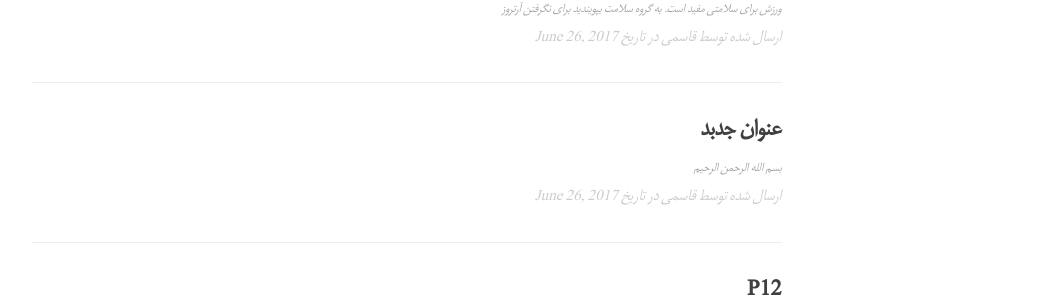
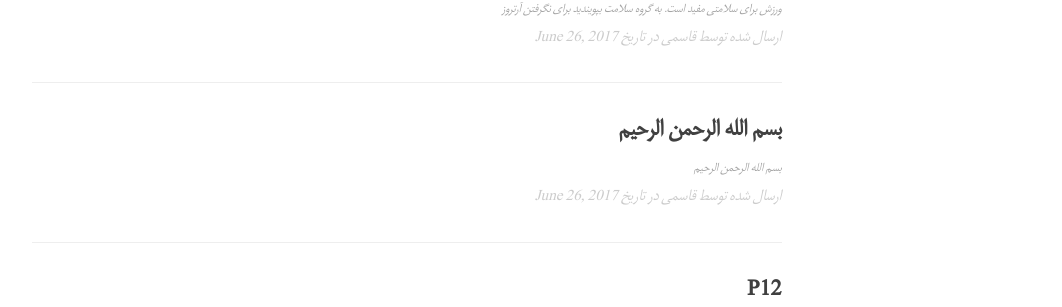
Before and after one commit to grouh-salamat/grouh-salamat.github.io, a Jekyll site: the page built from index.html, in a window 1280 px wide. Shown: the part 832-1139 px from the top of the page, without its empty margins (136-1198 px from the left). Built offline with Jekyll 4.4.1, drawn with Linux system fonts in a browser that asks for light colours; the list of posts is cut into pages by our own code.

Commit message:
Update 2017-06-26-p10.markdown

```diff
--- a/_posts/2017-06-26-p10.markdown
+++ b/_posts/2017-06-26-p10.markdown
@@ -1,6 +1,6 @@
 ---
 layout:     post
-title:      " عنوان جدبد"
+title:      " بسم الله الرحمن الرحیم"
 subtitle:   ""
 date:       2017-06-26 12:00:00
 author:     "قاسمی"
```
